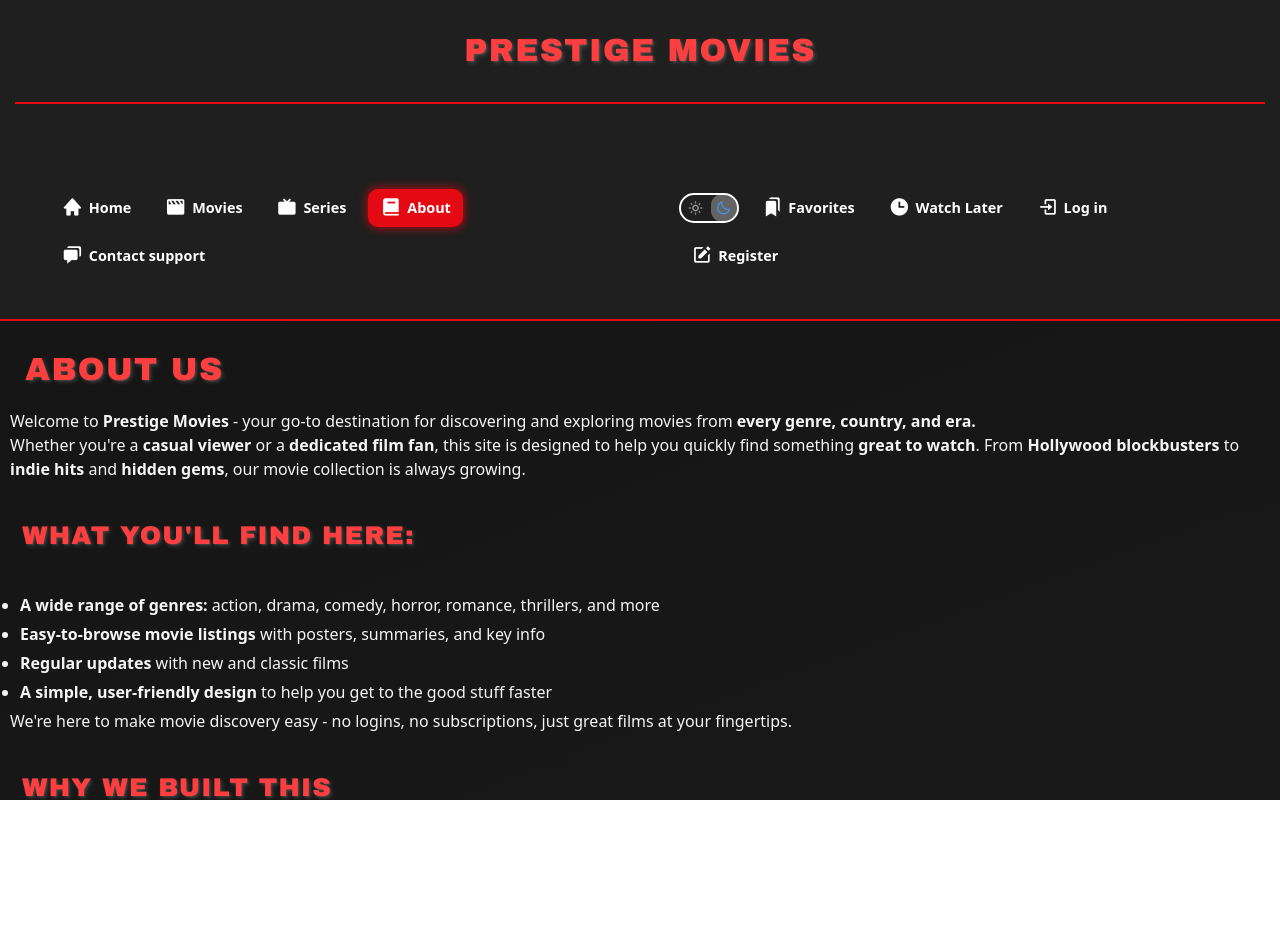
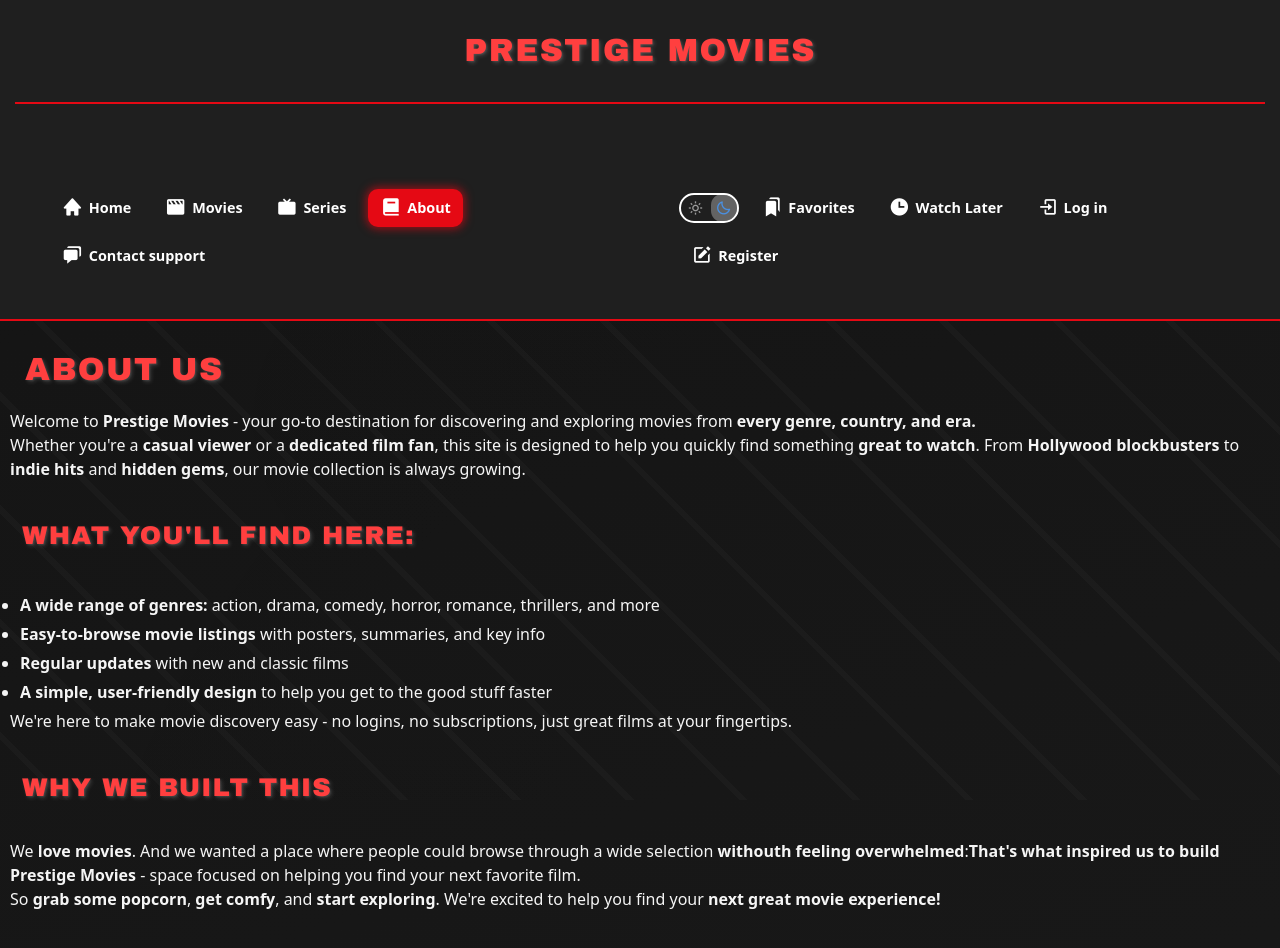
Before and after one commit to lanchi9581/My-movie-app, a React (Vite) app: page /My-movie-app/about in a window 1280 px wide. Shown: the top 948 px of the page. Before the commit the page ends 800 px from the top, so only its background shows below. Built offline with nearby package versions, Linux system fonts and the light colour scheme.

Commit message:
Reverted back

```diff
--- a/src/index.css
+++ b/src/index.css
@@ -27,6 +27,7 @@
   --glow-color: rgba(255,255,255,0.02);
 
   --shadow-color: rgba(255,255,255,0.03);
+  --shadow-blur: 2000px;
 
   --transition-fast: 0.3s ease;
   --transition-slow: 0.6s ease;
@@ -40,7 +41,9 @@ body.light {
   --text-color: #1a1a1a;
   --bg-gradient-start: #ffffff;
   --bg-gradient-end: #f0f0f0;
-  --line-color: rgba(50,50,50,0.12);
+  --accent-color: #e50914;
+
+  --line-color: rgba(50,50,50,0.12); /*Spremeni za crte*/
   --line-opacity: 0.35;
   --glow-color: rgba(0,0,0,0.02);
   --shadow-color: rgba(0,0,0,0.03);
@@ -51,7 +54,9 @@ body.dark {
   --text-color: #f5f5f5;
   --bg-gradient-start: #0d0d0d;
   --bg-gradient-end: #1f1f1f;
-  --line-color: rgba(255,255,255,0.06);
+  --accent-color: #e50914;
+
+  --line-color: rgba(255,255,255,0.06); /*Spremeni za crte*/
   --line-opacity: 0.4;
   --glow-color: rgba(255,255,255,0.02);
   --shadow-color: rgba(255,255,255,0.03);
@@ -60,29 +65,28 @@ body.dark {
 html, body {
   margin: 0;
   padding: 0;
-  height: 100%;
+  min-height: 100%;
   overflow-x: hidden;
-  color: var(--text-color);
-  background-color: var(--bg-gradient-start); /* Match the gradient start color */
-  background: linear-gradient(160deg, var(--bg-gradient-start), var(--bg-gradient-end));
-  background-size: cover;
+  background-color: var(--transition-slow), color var(--transition-slow);
+  transition: background var(--transition-slow), color var(--transition-slow);
 }
 
 body {
   position: relative;
-  min-height: 100vh;
+  color: var(--text-color);
   background: linear-gradient(160deg, var(--bg-gradient-start), var(--bg-gradient-end));
   background-size: 400% 400%;
+  min-height: 100vh;
   box-shadow: inset -2000px -2000px 3000px var(--shadow-color);
 }
 
-/* Diagonal lines */
 body::before {
   content: "";
   position: fixed;
-  inset: 0;
-  z-index: -3;
-  pointer-events: none;
+  top: 0;
+  left: 0;
+  width: 100vw;
+  height: 100vh;
   background-image: repeating-linear-gradient(
     var(--line-angle),
     var(--line-color),
@@ -91,31 +95,39 @@ body::before {
     transparent var(--line-spacing)
   );
   opacity: var(--line-opacity);
+  pointer-events: none;
+  z-index: -1;
   background-size: 200% 200%;
   animation: diagonalFlow var(--diagonal-duration) linear infinite;
 }
 
-/* Glow */
 body::after {
   content: "";
   position: fixed;
-  inset: 0;
+  top: 0;
+  left: 0;
+  width: 100vw;
+  height: 100vh;
+  background:
+    radial-gradient(circle at 20% 30%, var(--glow-color) 0%, transparent 70%),
+    radial-gradient(circle at 70% 60%, var(--glow-color) 0%, transparent 70%),
+    radial-gradient(circle at 50% 80%, var(--glow-color) 0%, transparent 70%);
+  opacity: var(--glow-opacity);
+  pointer-events: none;
   z-index: -2;
-  pointer-events: none;
-  background: radial-gradient(circle at 20% 30%, var(--glow-color) 0%, transparent 70%),
-            radial-gradient(circle at 70% 60%, var(--glow-color) 0%, transparent 70%),
-            radial-gradient(circle at 50% 80%, var(--glow-color) 0%, transparent 70%);
-  opacity: var(--glow-opacity);
   background-size: 200% 200%;
   animation: softGlow var(--glow-duration) linear infinite;
 }
 
-/* Haze layer */
-.haze-layer {
+body .haze-layer {
+  content: "";
   position: fixed;
-  inset: 0;
-  z-index: -1;
+  top: 0;
+  left: 0;
+  width: 100vw;
+  height: 100vh;
   pointer-events: none;
+  z-index: -3;
   background: linear-gradient(
     120deg,
     rgba(255,255,255,0.01),
@@ -128,8 +140,6 @@ body::after {
   animation: hazeFlow var(--haze-duration) linear infinite;
 }
 
-
-/* Keyframes */
 @keyframes diagonalFlow {
   0% { background-position: 0% 0%; }
   50% { background-position: 100% 100%; }
@@ -137,18 +147,16 @@ body::after {
 }
 
 @keyframes softGlow {
-  0% { background-position: 0% 0%,0% 0,0% 0; }
-  50% { background-position: 100% 100%,100% 100%,100% 100%; }
-  100% { background-position: 0% 0,0% 0,0% 0; }
+  0% { background-position: 0% 0%; }
+  50% { background-position: 100% 100%; }
+  100% { background-position: 0% 0%; }
 }
 
 @keyframes hazeFlow {
-  0% { background-position: 0% 0; }
+  0% { background-position: 0% 0%; }
   50% { background-position: 100% 50%; }
-  100% { background-position: 0% 0; }
+  100% { background-position: 0% 0%; }
 }
-
-
 
 * {
   box-sizing: border-box;
```
Also changed, not shown: 4 other files (tests, documents, lock files or other folders).
